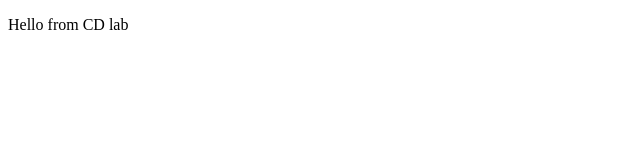
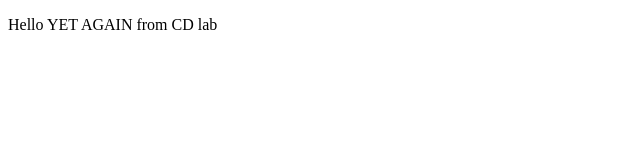
Before and after one commit to Marin-Weis/lab11, a plain HTML site: page index.html in a window 1280 px wide. Shown: the whole page, without its empty margins (0-640 px from the left). Drawn offline with Linux system fonts and the light colour scheme.

Commit message:
change hello in index.html

```diff
--- a/index.html
+++ b/index.html
@@ -5,6 +5,6 @@
   <title>Lab 11 CD</title>
 </head>
 <body>
-  <p>Hello from CD lab</p>
+  <p>Hello YET AGAIN from CD lab</p>
 </body>
 </html>
```
